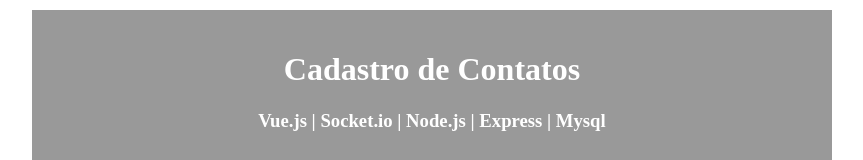
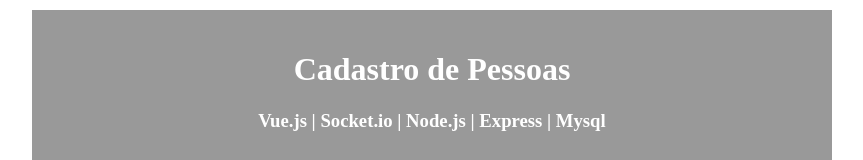
Before and after one commit to junkes/cadastro-de-pessoas, a website: page public/index.html in a window 1280 px wide. Shown: the top 160 px of the page, without its empty margins (208-1071 px from the left). Drawn offline with nearby package versions, Linux system fonts and the light colour scheme; no server answers.

Commit message:
melhorias

```diff
--- a/public/index.html
+++ b/public/index.html
@@ -14,7 +14,7 @@
 
 <body>
   <header>
-    <h1>Cadastro de Contatos</h1>
+    <h1>Cadastro de Pessoas</h1>
     <h3>Vue.js | Socket.io | Node.js | Express | Mysql</h3>
   </header>
   <main class="container">
```
